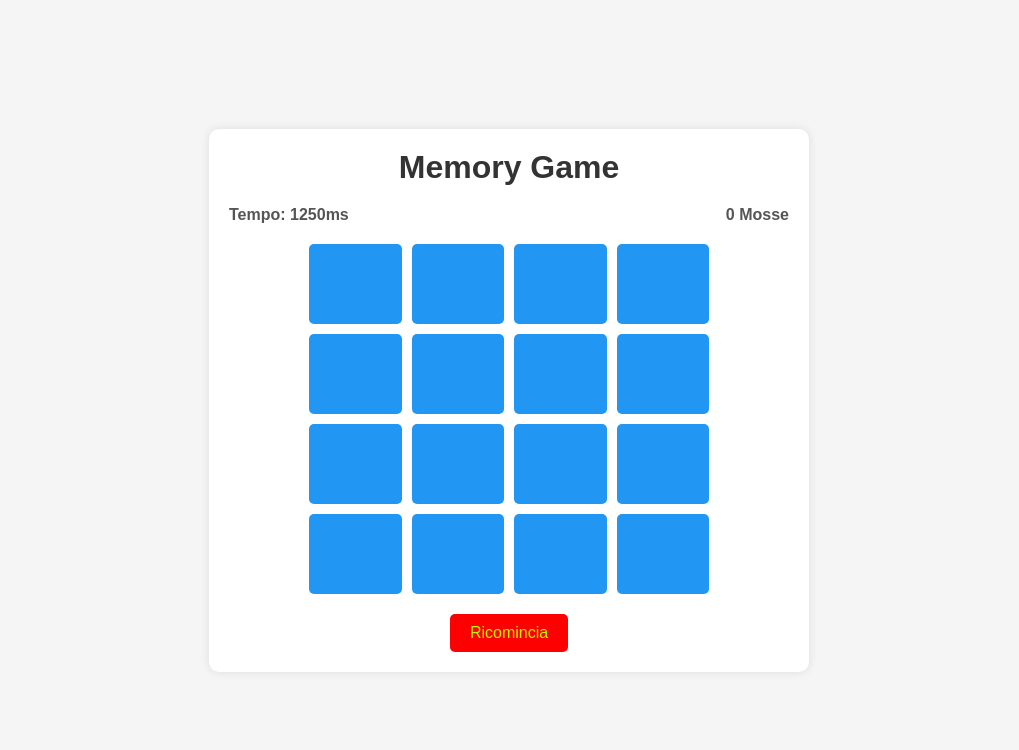
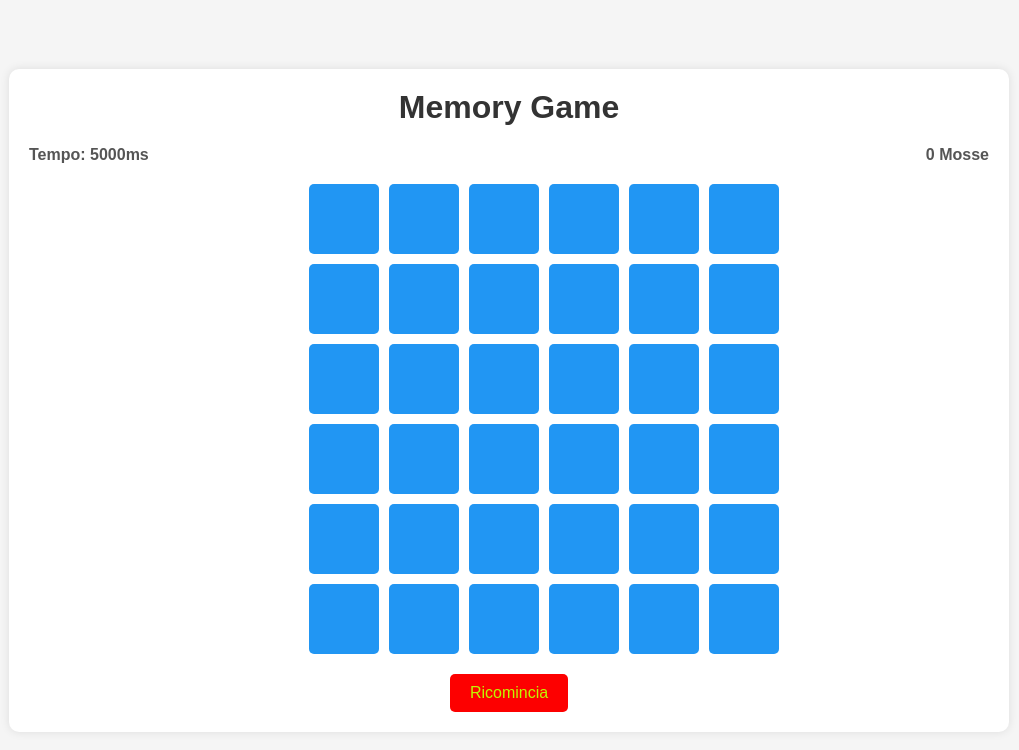
Before and after one commit to simoneimberti/Imberti_memory, a plain HTML site: page index.html in a window 1280 px wide. Shown: the whole page, without its empty margins (131-1150 px from the left). Drawn offline with Linux system fonts and the light colour scheme.

Commit message:
Modifiche6x6

```diff
--- a/script.js
+++ b/script.js
@@ -14,7 +14,7 @@ document.addEventListener('DOMContentLoaded', () => {
     let seconds = 0;
 
     // Emoji da utilizzare come simboli delle carte
-    const symbols = ['🍎', '🍌', '🍒', '🍓', '🤪', '🫨', '🍔', '🥭'];
+    const symbols = ['🍎', '🍌', '🍒', '🍓', '🤪', '🫨', '🍔', '🥭','🤑','🦝','🙊','🦧','🦄','🐾','🐲','🐽','💩','😉'];
 
     // Inizializza il gioco
     function initGame() {
@@ -113,7 +113,7 @@ document.addEventListener('DOMContentLoaded', () => {
             if (matchedPairs === symbols.length) {
                 setTimeout(() => {
                     clearInterval(timerInterval);
-                    alert(`Hai vinto! Hai completato il gioco in ${moves} mosse e ${seconds} secondi.`);
+                    alert(`Hai vinto! Hai completato il gioco in ${moves} mosse e ${seconds} millisecondi.`);
                 }, 500);
             }
         } else {
@@ -155,9 +155,9 @@ document.addEventListener('DOMContentLoaded', () => {
     // Avvia il timer
     function startTimer() {
         timerInterval = setInterval(() => {
-            seconds++;
+            seconds= seconds+10;
             timerElement.textContent = `Tempo: ${seconds}ms`;
-        }, 1);
+        }, 10);
     }
 
     // Gestisce il click sul pulsante di restart
--- a/style.css
+++ b/style.css
@@ -7,6 +7,7 @@
 body {
     font-family: 'Arial', sans-serif;
     background-color: #f5f5f5;
+
     display: flex;
     justify-content: center;
     align-items: center;
@@ -19,7 +20,7 @@ body {
     border-radius: 10px;
     box-shadow: 0 0 10px rgba(0, 0, 0, 0.1);
     padding: 20px;
-    max-width: 600px;
+    max-width: 1000px;
     width: 100%;
 }
 
@@ -45,14 +46,15 @@ h1 {
 
 .game {
     display: grid;
-    grid-template-columns: repeat(4, 1fr);
+    grid-template-columns: repeat(6, 1fr);
     grid-gap: 10px;
     max-width: 400px;
     width: 100%;
 }
 
 .card {
-    height: 80px;
+    height: 70px;
+    width: 70px;
     background-color: #2196F3;
     border-radius: 5px;
     cursor: pointer;
@@ -72,7 +74,7 @@ h1 {
 }
 
 .card.matched {
-    background-color: #4CAF50;
+    background-color: #00ff08;
     cursor: default;
 }
 
```
